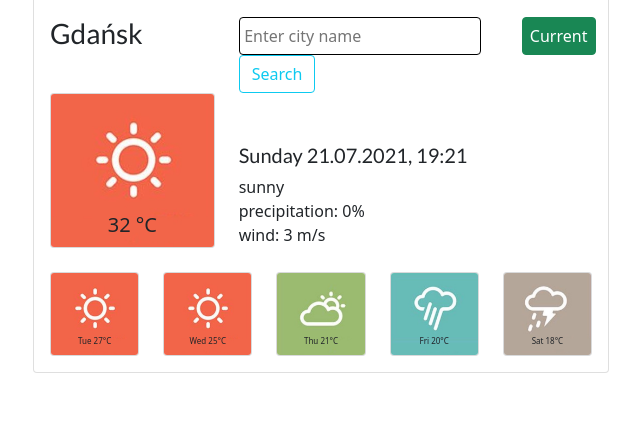
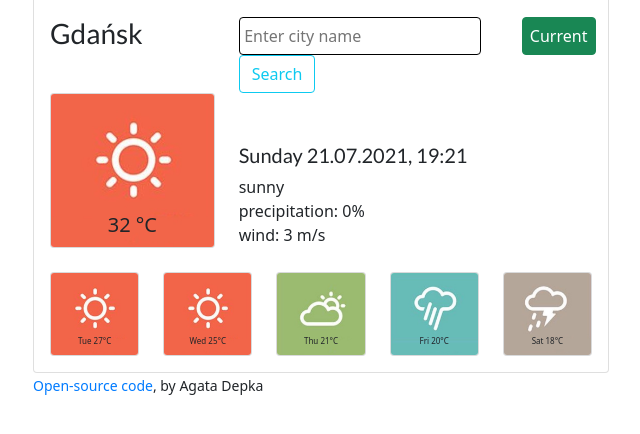
Before and after one commit to AgataDepka/SheCodes_weather_app, a plain HTML site: page index.html in a window 1280 px wide. Shown: the part 100-534 px from the top of the page, without its empty margins (319-959 px from the left). Drawn offline with nearby package versions, Linux system fonts and the light colour scheme.

Commit message:
Added bottom link to GitHub

```diff
--- a/index.html
+++ b/index.html
@@ -23,6 +23,11 @@ h2 {
     border: 1px solid #f4f2ed;
 }
 
+a {
+    color: #007bff;
+    text-decoration: none;
+    background-color: transparent;
+}
 .container {
     max-width: 600px;
 
@@ -159,5 +164,9 @@ h2 {
 </div>
 </div>
 <script src="src/script.js"></script>
-    </body>
+<small>
+<a href="https://github.com/AgataDepka/SheCodes_weather_app" target="_blank" rel="noreferrer">
+Open-source code</a>, by Agata Depka
+</small>
+</body>
     </html>
```
Also changed, not shown: 1 other file.
